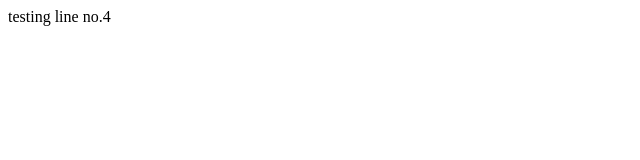
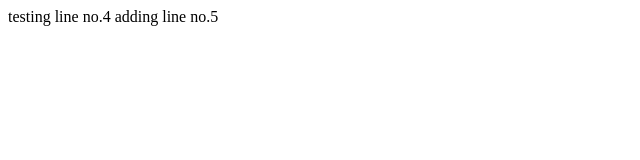
Before and after one commit to venkateshkunduru123/testing, a plain HTML site: page index.html in a window 1280 px wide. Shown: the whole page, without its empty margins (0-640 px from the left). Drawn offline with Linux system fonts and the light colour scheme.

Commit message:
Update index.html

```diff
--- a/index.html
+++ b/index.html
@@ -4,5 +4,6 @@
     </head>
     <body>
         testing line no.4
+        adding line no.5
     </body>
 </html>
```
